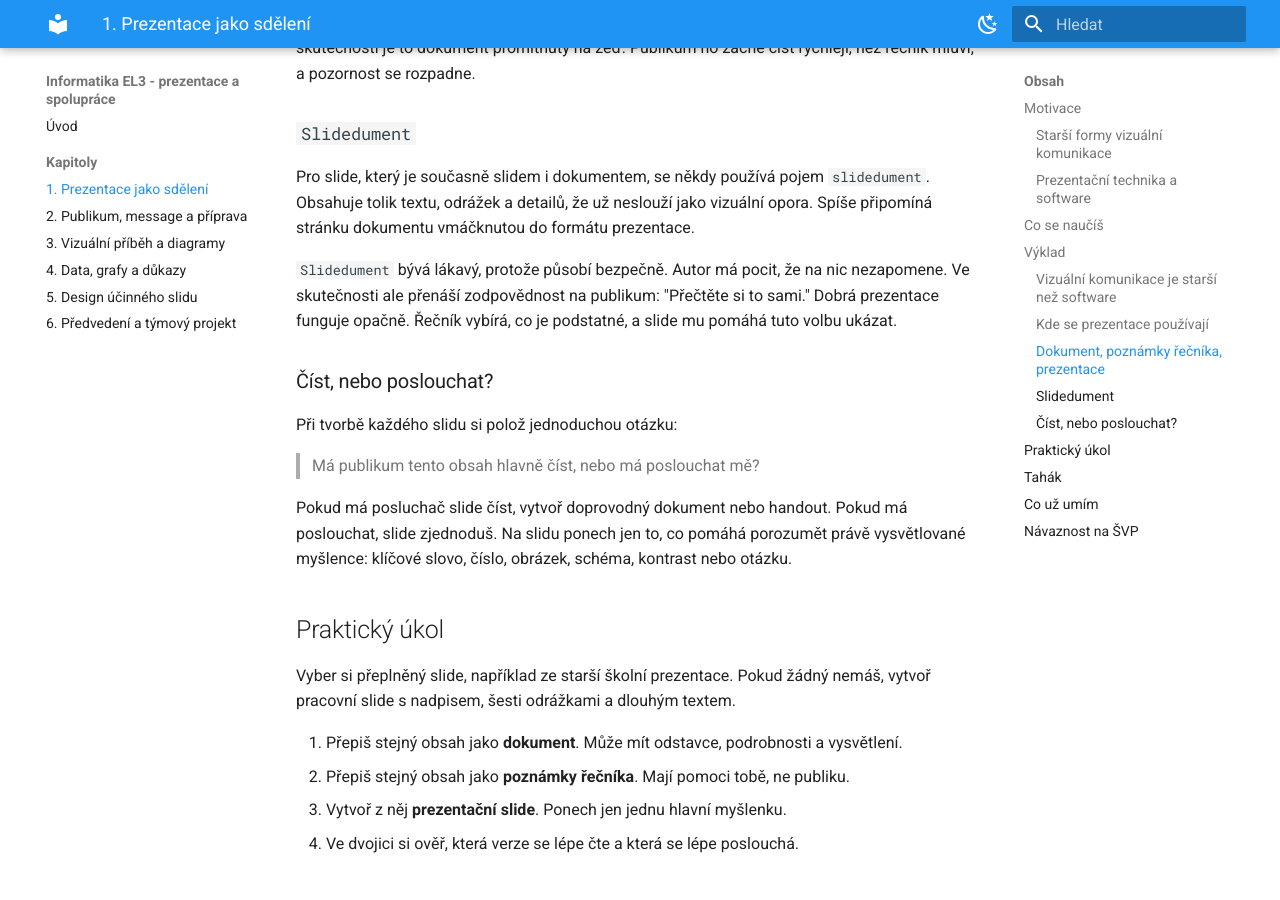
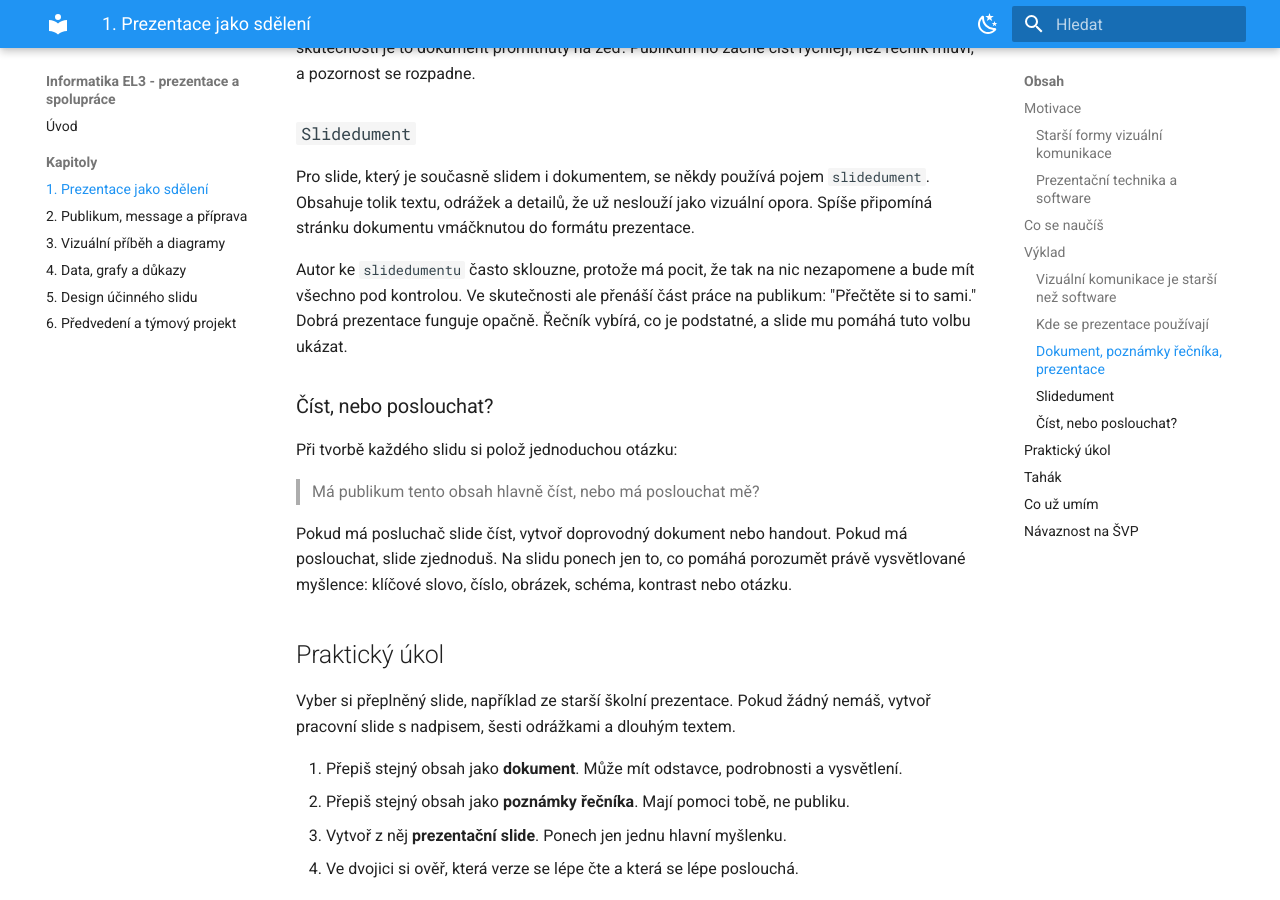
Before and after one commit to faitjaroslav-byte/informatika_EL3, an MkDocs documentation site: the page built from docs/cs/01-prezentace-jako-sdeleni.md, in a window 1280 px wide and 900 px high, scrolled down 2745 px. Built offline with MkDocs 1.6.1 and Material for MkDocs 9.7.7, drawn with Linux system fonts in a browser that asks for light colours.

Commit message:
Refine presentation ecosystem wording

```diff
--- a/docs/cs/01-prezentace-jako-sdeleni.md
+++ b/docs/cs/01-prezentace-jako-sdeleni.md
@@ -103,7 +103,7 @@ Největší problém vzniká, když se tyto typy smíchají. Slide se tváří j
 
 Pro slide, který je současně slidem i dokumentem, se někdy používá pojem `slidedument`. Obsahuje tolik textu, odrážek a detailů, že už neslouží jako vizuální opora. Spíše připomíná stránku dokumentu vmáčknutou do formátu prezentace.
 
-`Slidedument` bývá lákavý, protože působí bezpečně. Autor má pocit, že na nic nezapomene. Ve skutečnosti ale přenáší zodpovědnost na publikum: "Přečtěte si to sami." Dobrá prezentace funguje opačně. Řečník vybírá, co je podstatné, a slide mu pomáhá tuto volbu ukázat.
+Autor ke `slidedumentu` často sklouzne, protože má pocit, že tak na nic nezapomene a bude mít všechno pod kontrolou. Ve skutečnosti ale přenáší část práce na publikum: "Přečtěte si to sami." Dobrá prezentace funguje opačně. Řečník vybírá, co je podstatné, a slide mu pomáhá tuto volbu ukázat.
 
 ### Číst, nebo poslouchat?
 
```
Also changed, not shown: docs/cs/02-publikum-message-a-priprava.md (+1 -1 lines).
